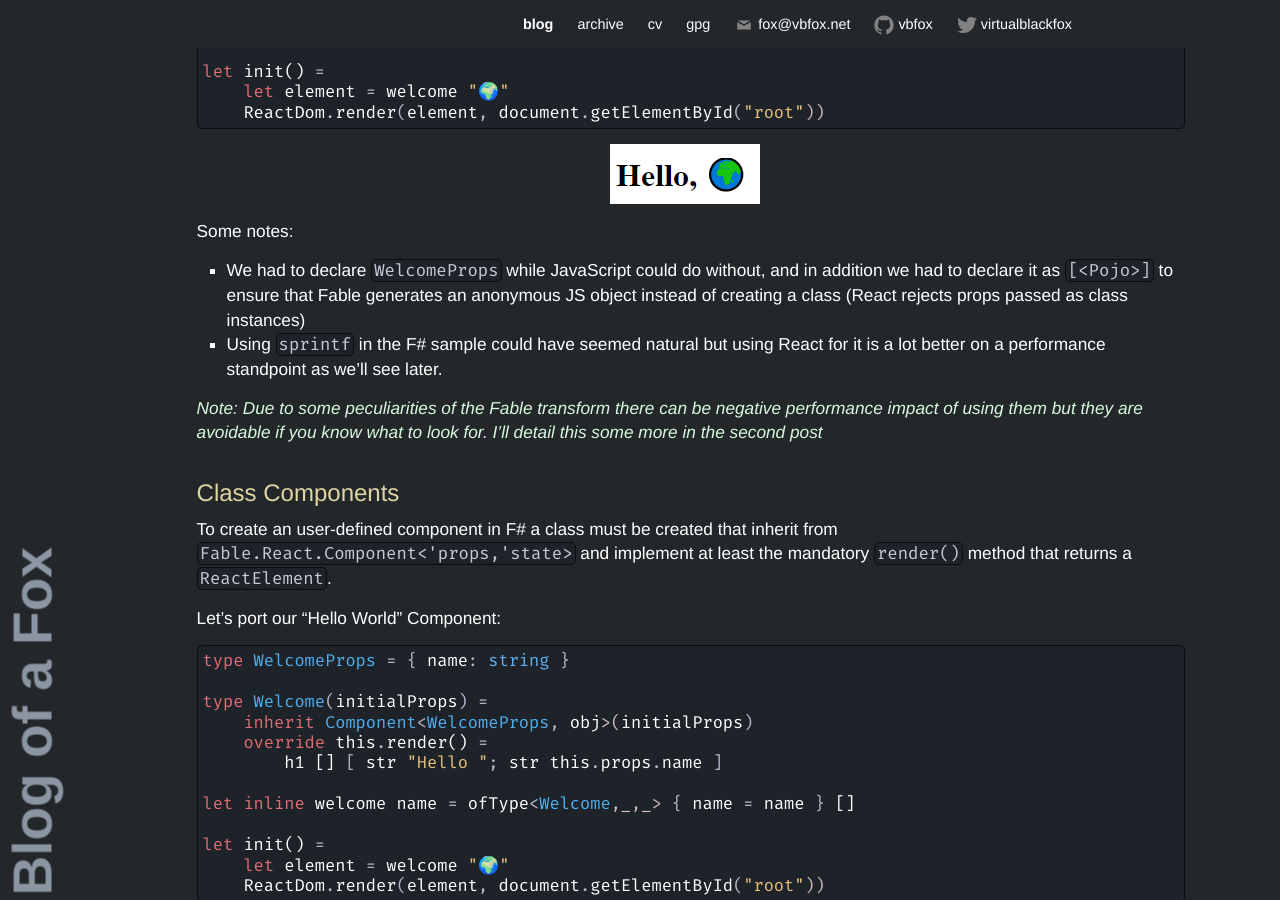
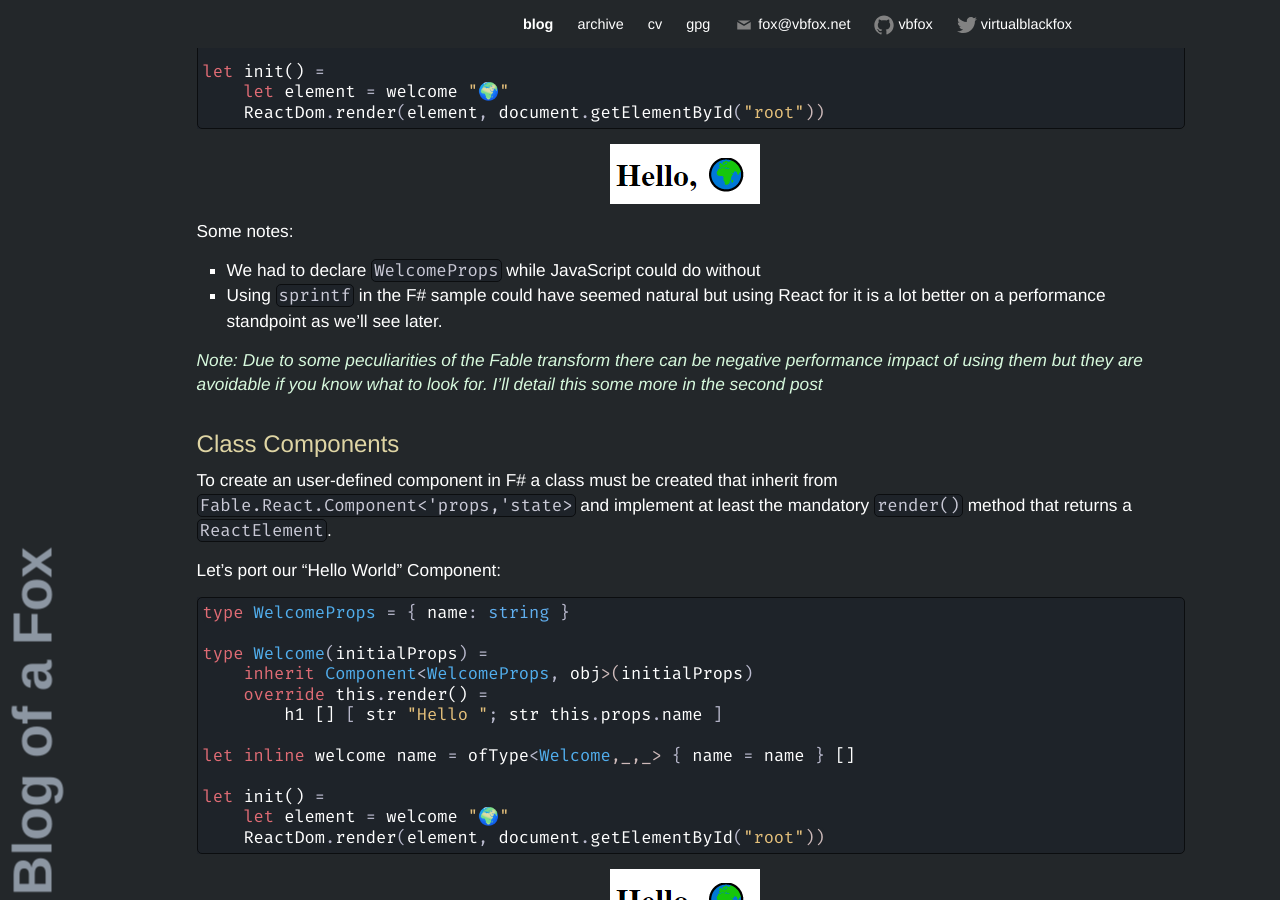
Before and after one commit to vbfox/blog, a Jekyll site: the page built from _posts/2018-02-06-fable-react-1-react-in-fable-land.md, in a window 1280 px wide and 900 px high, scrolled down 3100 px. Built offline with Jekyll 4.4.1, drawn with Linux system fonts in a browser that asks for light colours.

Commit message:
Remove one more thing that changed in fable

```diff
--- a/_posts/2018-02-06-fable-react-1-react-in-fable-land.md
+++ b/_posts/2018-02-06-fable-react-1-react-in-fable-land.md
@@ -157,9 +157,7 @@ let init() =
 ![Hello, 🌍]({{"/assets/fable-react/components-h1.png" | relative_url}})
 
 Some notes:
-* We had to declare `WelcomeProps` while JavaScript could do without, and in addition we had to declare it as `[<Pojo>]`
-  to ensure that Fable generates an anonymous JS object instead of creating a class (React rejects props passed as class
-  instances)
+* We had to declare `WelcomeProps` while JavaScript could do without
 * Using `sprintf` in the F# sample could have seemed natural but using React for it is a lot better on a performance
   standpoint as we'll see later.
 
```
